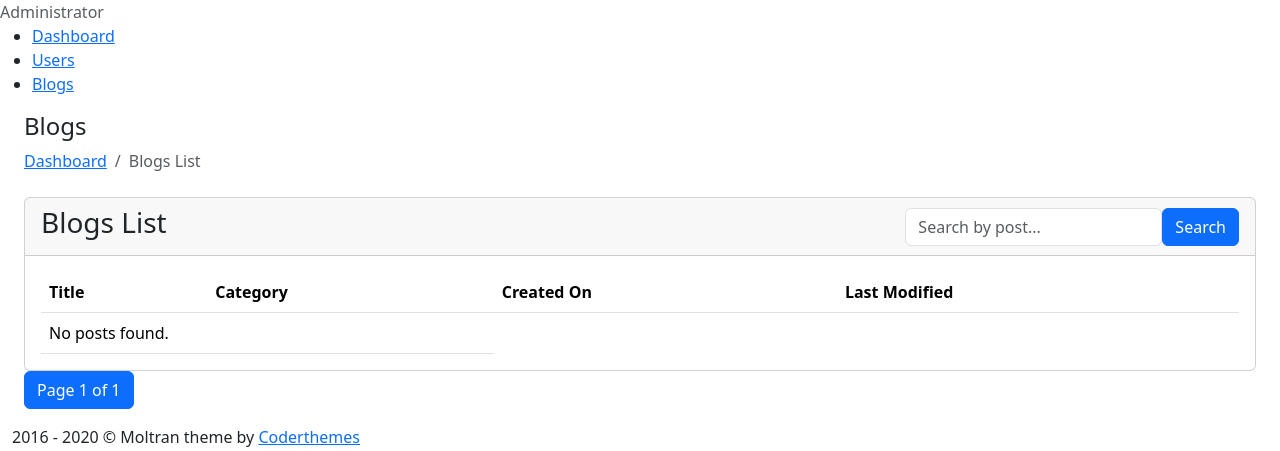
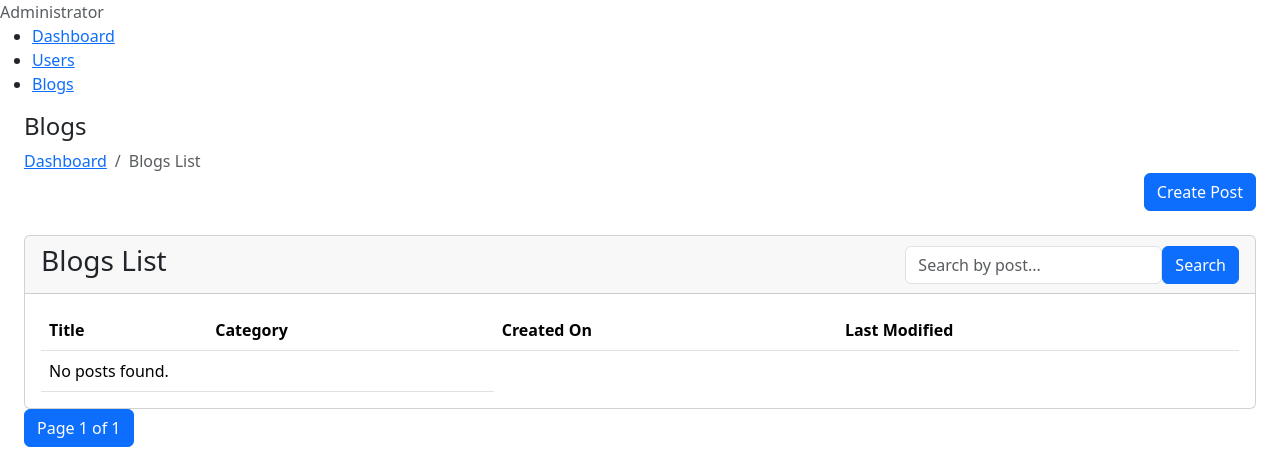
Before and after one commit to alviriseup/dashboard, a Django app: page /blog/ in a window 1280 px wide. Shown: the part 380-831 px from the top of the page. Run offline with Django 5.2, Linux system fonts and the light colour scheme; the visitor is signed in with stand-in values (Sample User, id 1); data that the repository does not hold is empty; some libraries are stand-ins or nearby versions.

Commit message:
fixed posts showing html tags

```diff
--- a/blog/templates/blog/blog_list.html
+++ b/blog/templates/blog/blog_list.html
@@ -23,6 +23,13 @@
                             <div class="clearfix"></div>
                         </div>
                     </div>
+                </div>
+                <div class="d-flex justify-content-end">
+                    <a href="{% url 'create_blog_post' %}">
+                        <button class="btn btn-primary"><i class="fas fa-folder-plus"></i>
+                            Create Post
+                        </button>
+                    </a>
                 </div>
                 <!-- end page title -->
 
--- a/blog/templates/blog/blog_post_form.html
+++ b/blog/templates/blog/blog_post_form.html
@@ -86,7 +86,9 @@
                             <!-- Hidden field to submit body content -->
                             <input type="hidden" id="post-body" name="body">
 
-                            <button type="submit" class="btn btn-primary">Create Post</button>
+                            <div class="d-flex justify-content-end mt-3">
+                                <button type="submit" class="btn btn-primary">Create Post</button>
+                            </div>
 
                         </form>
                     </div>
--- a/blog/templates/blog/post_detail.html
+++ b/blog/templates/blog/post_detail.html
@@ -25,7 +25,8 @@
 
     </small>
 
-    <p>{{ post.body | linebreaks }}</p>
+    {% comment %} <p>{{ post.body | linebreaks }}</p> {% endcomment %}
+    <p>{{ post.body | safe }}</p>
 
     <h3>Leave a comment:</h3>
 
```
